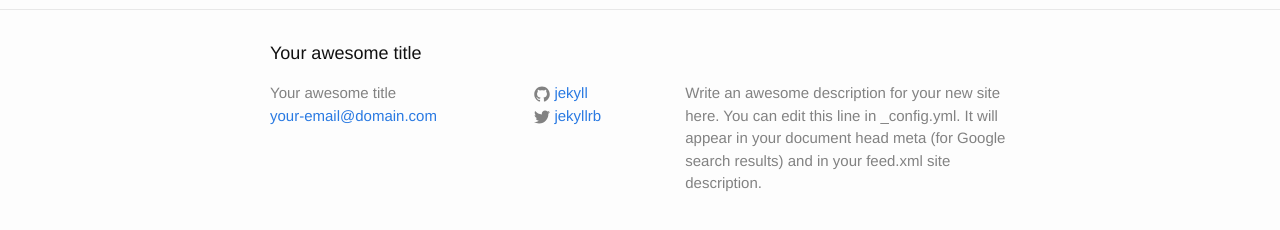
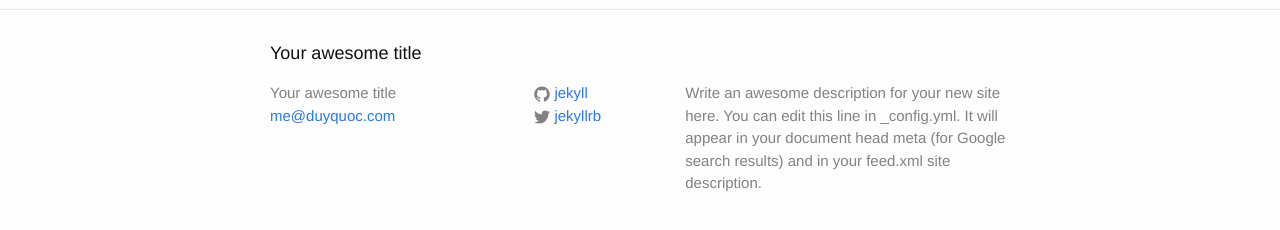
Before and after one commit to dqduy/dqduy.github.io, a Jekyll site: the page built from index.html, in a window 1280 px wide. Shown: the part 287-517 px from the top of the page. Built offline with Jekyll 4.4.1, drawn with Linux system fonts in a browser that asks for light colours.

```diff
--- a/_config.yml
+++ b/_config.yml
@@ -7,7 +7,7 @@
 
 # Site settings
 title: Your awesome title
-email: your-email@domain.com
+email: me@duyquoc.com
 description: > # this means to ignore newlines until "baseurl:"
   Write an awesome description for your new site here. You can edit this
   line in _config.yml. It will appear in your document head meta (for
```
